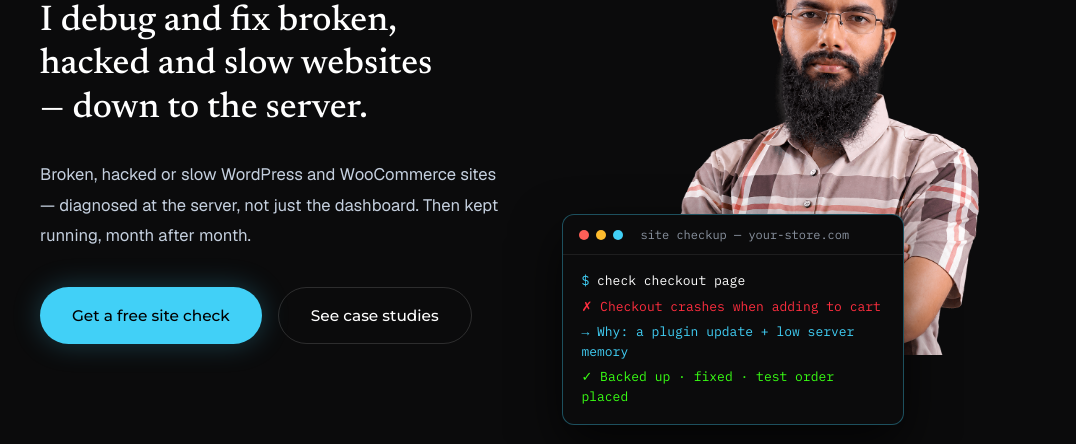
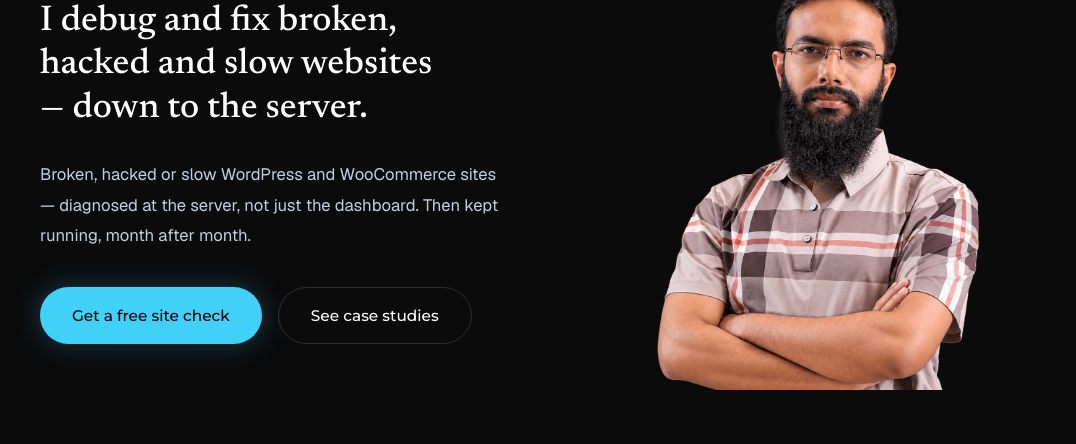
Before and after one commit to DImtiaz/portfolio, a plain HTML site: page index.html in a window 1280 px wide. Shown: the part 377-821 px from the top of the page, without its empty margins (88-1164 px from the left). Drawn offline with nearby package versions, Linux system fonts and the light colour scheme.

Commit message:
Refactor index.html by removing unused div elements
Removed unnecessary elements and adjusted styles in the HTML structure.

```diff
--- a/index.html
+++ b/index.html
@@ -222,21 +222,9 @@ h1,h2,h3,p{overflow-wrap:break-word}
       </div>
     </div>
   </div>
-  <div style="position:relative;max-width:560px;width:100%;justify-self:center;padding-bottom:70px">
+  <div style="position:relative;max-width:560px;width:100%;justify-self:center">
     <div>
       <img src="assets/dewan-portrait.png" alt="Dewan Imtiaz" width="1100" height="990" style="display:block;width:100%;height:auto">
-    </div>
-    <div style="position:absolute;left:-28px;bottom:0;width:min(340px,82%);border-radius:12px;background:#0B0B0C;border:1px solid rgba(65,208,247,.35);box-shadow:0 20px 50px rgba(0,0,0,.7);overflow:hidden">
-      <div style="display:flex;align-items:center;gap:7px;padding:12px 16px;border-bottom:1px solid rgba(255,255,255,.08)">
-        <span style="width:10px;height:10px;border-radius:50%;background:#FF5F57"></span><span style="width:10px;height:10px;border-radius:50%;background:#FEBC2E"></span><span style="width:10px;height:10px;border-radius:50%;background:#41D0F7"></span>
-        <span style="margin-left:10px;font-family:'IBM Plex Mono',monospace;font-size:12px;color:#8A93A0">site checkup — your-store.com</span>
-      </div>
-      <div style="display:flex;flex-direction:column;gap:6px;padding:16px 18px 18px;font-family:'IBM Plex Mono',monospace;font-size:13px;line-height:1.5">
-        <div style="color:#FFFFFF"><span style="color:#41D0F7">$</span> check checkout page</div>
-        <div style="color:#FF2E3F">✗ Checkout crashes when adding to cart</div>
-        <div style="color:#41D0F7">→ Why: a plugin update + low server memory</div>
-        <div style="color:#39FF14">✓ Backed up · fixed · test order placed</div>
-      </div>
     </div>
   </div>
 </section>
```
